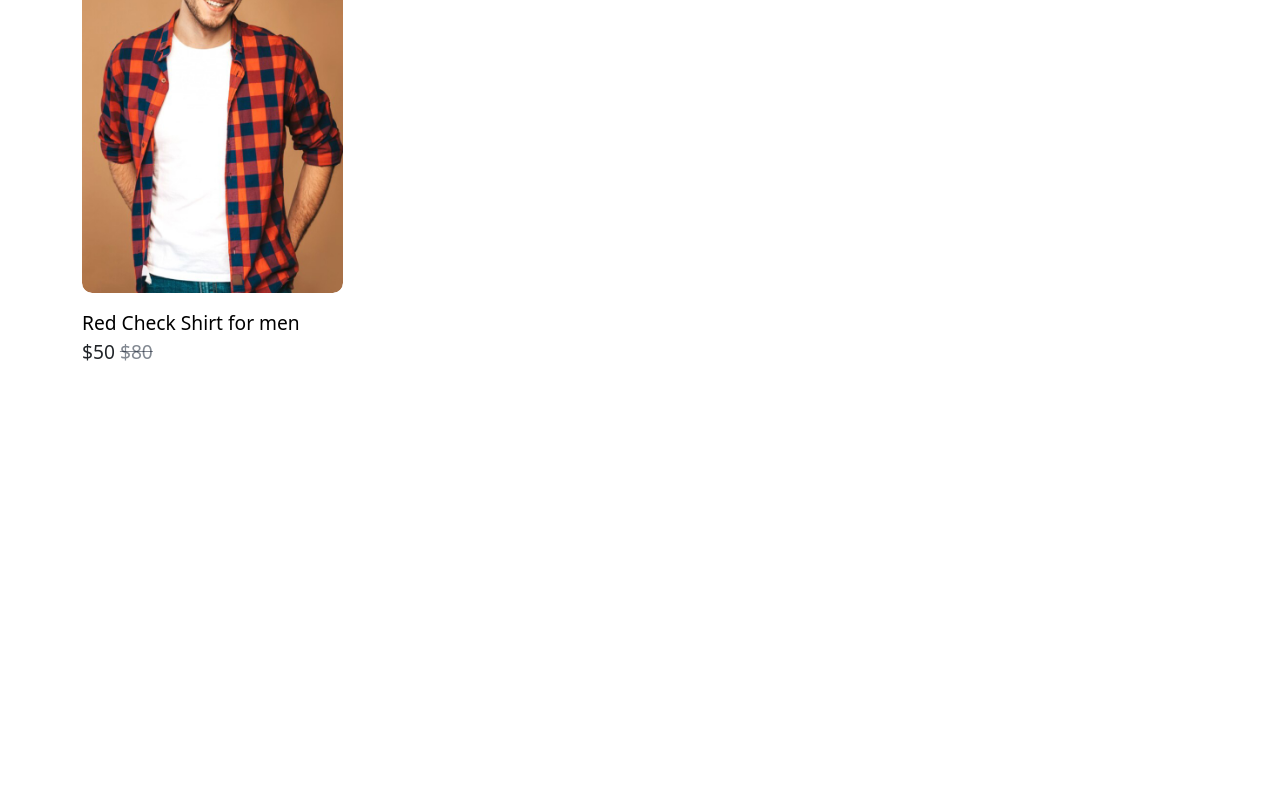
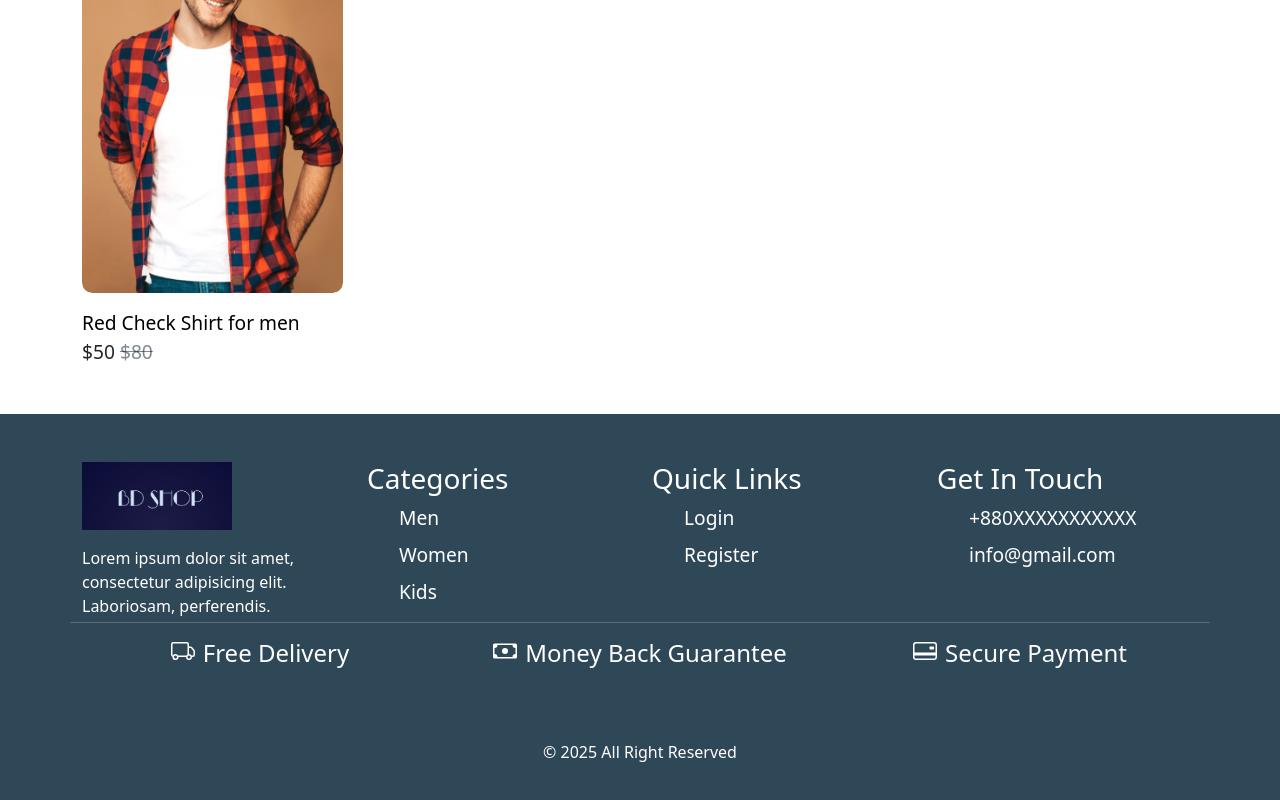
Before and after one commit to Developerzakir/react_laravel_ecom_frontend, a React (Vite) app: page / in a window 1280 px wide. Shown: the part 1512-2312 px from the top of the page. Before the commit the page ends 1926 px from the top, so only its background shows below. Built offline with nearby package versions, Linux system fonts and the light colour scheme.

Commit message:
footer design

```diff
--- a/src/assets/css/style.scss
+++ b/src/assets/css/style.scss
@@ -112,6 +112,24 @@
     }
 }
 
+footer{
+    background-color: $tertiary-color;
+    ul{
+        li{
+            margin-bottom: 8px;
+            padding: 0;
+            a{
+                font-size: 1.2em;
+                color:$primary-white;
+                text-decoration: none;
+            }
+        }
+    }
+    .spotlight{
+        border-top: 1px solid rgba($primary-white, 0.2);
+    }
+}
+
 .section-1{
     .swiper{
         .swiper-wrapper{
--- a/src/components/common/Home.jsx
+++ b/src/components/common/Home.jsx
@@ -81,6 +81,83 @@
        {/* Featured Products section start  */}
        <FeaturedProducts />
        {/* Featured Products section  end  */}
+
+        {/* Footer  section start  */}
+        <footer className='py-5 text-white'>
+          <div className="container">
+            <div className="row">
+              <div className="col-md-3">
+                <img src={logo} alt="" width={150} />
+                <div className='pt-3'>Lorem ipsum dolor sit amet, consectetur adipisicing elit. Laboriosam, perferendis.</div>
+              </div>
+              <div className="col-md-3">
+                <h3>Categories</h3>
+                <ul>
+                  <li>
+                    <a href="">Men</a>
+                  </li>
+                  <li>
+                    <a href="">Women</a>
+                  </li>
+                  <li>
+                    <a href="">Kids</a>
+                  </li>
+                </ul>
+              </div>
+              <div className="col-md-3">
+                <h3>Quick Links</h3>
+                <ul>
+                  <li>
+                    <a href="">Login</a>
+                  </li>
+                  <li>
+                    <a href="">Register</a>
+                  </li>
+                </ul>
+              </div>
+              <div className="col-md-3">
+                 <h3>Get In Touch</h3>
+                 <ul>
+                  <li>
+                    <a href="">+880XXXXXXXXXXX</a>
+                  </li>
+                  <li>
+                    <a href="">info@gmail.com</a>
+                  </li>
+                 </ul>
+              </div>
+            </div>
+
+            <div className="row py-3 spotlight">
+              <div className="col-md-4">
+                <div className="d-flex justify-content-center">
+                  <svg xmlns="http://www.w3.org/2000/svg" width="24" height="24" fill="currentColor" className="bi bi-truck" viewBox="0 0 16 16"><path d="M0 3.5A1.5 1.5 0 0 1 1.5 2h9A1.5 1.5 0 0 1 12 3.5V5h1.02a1.5 1.5 0 0 1 1.17.563l1.481 1.85a1.5 1.5 0 0 1 .329.938V10.5a1.5 1.5 0 0 1-1.5 1.5H14a2 2 0 1 1-4 0H5a2 2 0 1 1-3.998-.085A1.5 1.5 0 0 1 0 10.5zm1.294 7.456A2 2 0 0 1 4.732 11h5.536a2 2 0 0 1 .732-.732V3.5a.5.5 0 0 0-.5-.5h-9a.5.5 0 0 0-.5.5v7a.5.5 0 0 0 .294.456M12 10a2 2 0 0 1 1.732 1h.768a.5.5 0 0 0 .5-.5V8.35a.5.5 0 0 0-.11-.312l-1.48-1.85A.5.5 0 0 0 13.02 6H12zm-9 1a1 1 0 1 0 0 2 1 1 0 0 0 0-2m9 0a1 1 0 1 0 0 2 1 1 0 0 0 0-2"></path></svg>
+                  <h4 className='ps-2'>Free Delivery</h4>
+                </div>
+              </div>
+              <div className="col-md-4">
+              <div className="d-flex justify-content-center">
+                <svg xmlns="http://www.w3.org/2000/svg" width="24" height="24" fill="currentColor" className="bi bi-cash" viewBox="0 0 16 16"><path d="M8 10a2 2 0 1 0 0-4 2 2 0 0 0 0 4"></path><path d="M0 4a1 1 0 0 1 1-1h14a1 1 0 0 1 1 1v8a1 1 0 0 1-1 1H1a1 1 0 0 1-1-1zm3 0a2 2 0 0 1-2 2v4a2 2 0 0 1 2 2h10a2 2 0 0 1 2-2V6a2 2 0 0 1-2-2z"></path></svg>
+                <h4  className='ps-2'>Money Back Guarantee</h4>
+              </div>
+              </div>
+              <div className="col-md-4">
+              <div className="d-flex justify-content-center">
+                <svg xmlns="http://www.w3.org/2000/svg" width="24" height="24" fill="currentColor" className="bi bi-credit-card-2-back" viewBox="0 0 16 16"><path d="M11 5.5a.5.5 0 0 1 .5-.5h2a.5.5 0 0 1 .5.5v1a.5.5 0 0 1-.5.5h-2a.5.5 0 0 1-.5-.5z"></path><path d="M2 2a2 2 0 0 0-2 2v8a2 2 0 0 0 2 2h12a2 2 0 0 0 2-2V4a2 2 0 0 0-2-2zm13 2v5H1V4a1 1 0 0 1 1-1h12a1 1 0 0 1 1 1m-1 9H2a1 1 0 0 1-1-1v-1h14v1a1 1 0 0 1-1 1"></path></svg>
+                <h4  className='ps-2'>Secure Payment</h4>
+              </div>
+              </div>
+            </div>
+
+            <div className="row">
+              <div className="col-md-12 text-center pt-5">
+                <p>&copy; 2025 All Right Reserved</p>
+              </div>
+            </div>
+          </div>
+        </footer>
+        {/* Footer  section end    */}
+
     </>
   )
 }
```
